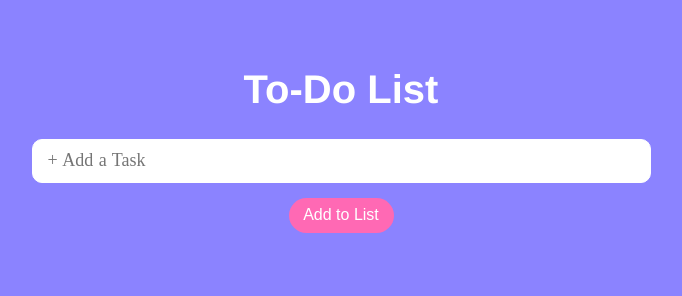
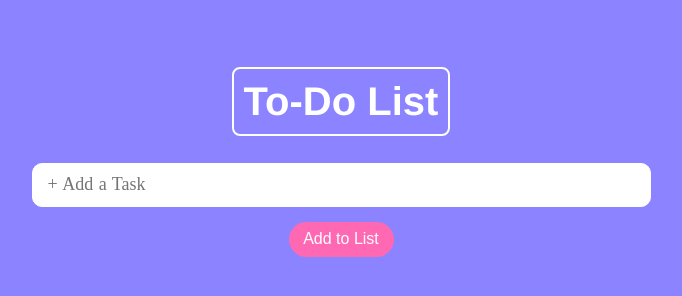
Before and after one commit to kingkhan77/TO-DO_using_JS, a plain HTML site: page index.html in a window 1280 px wide. Shown: the whole page, without its empty margins (299-981 px from the left). Drawn offline with Linux system fonts and the light colour scheme.

Commit message:
Final Commit

```diff
--- a/index.html
+++ b/index.html
@@ -6,7 +6,7 @@
    <link rel="icon" type="image/x-icon" href="https://upload.wikimedia.org/wikipedia/commons/thumb/6/6e/Microsoft_To-Do_icon.svg/1024px-Microsoft_To-Do_icon.svg.png">
 </head>
 <body>
-    <h1>To-Do List</h1>
+    <div class="heading"><h1>To-Do List</h1></div>
     <form id="NewTaskForm">
     <input type="text" id="task" placeholder="+ Add a Task">
     <button id="submit" type="submit">Add to List</button>
--- a/style.css
+++ b/style.css
@@ -3,14 +3,22 @@ body {
     padding: 40px;
     text-align: center;
     background-color: rgb(139, 131, 255);
-    align-items: center;
+}
+
+.heading{
+    display: flex;
+    justify-content: center;
 }
 
 h1 {
+    border: none;
+    border: 2px solid white;
+    border-radius: 8px;
+    padding: 10px;
+    width: fit-content;
     color: white;
     font-family: Helvetica;
     font-size: 40px;
-    text-align: center;
 }
 
 form {
```
